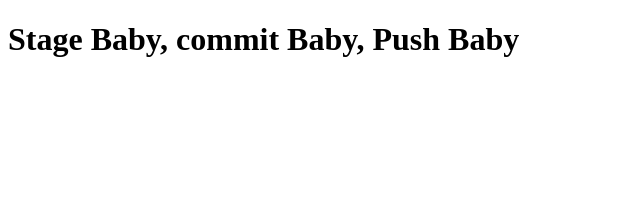
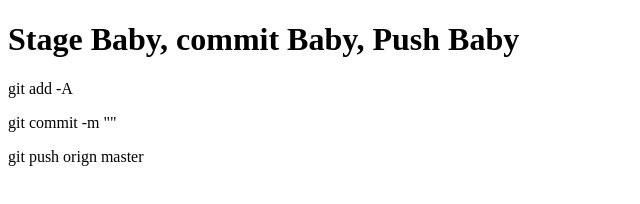
Before and after one commit to BwongZzZ/my-first-git-repo, a plain HTML site: page index.html in a window 1280 px wide. Shown: the whole page, without its empty margins (0-640 px from the left). Drawn offline with Linux system fonts and the light colour scheme.

Commit message:
updated gihub upload order and code :memo:

```diff
--- a/index.html
+++ b/index.html
@@ -10,5 +10,12 @@
 
     <h1>Stage Baby, commit Baby, Push Baby</h1>
 
+    <p>git add -A</p>
+
+    <p>git commit -m ""</p>
+
+    <!-- "master" will be changed to "main" in the future -->
+    <p>git push orign master</p>
+
 </body>
 </html>
```
